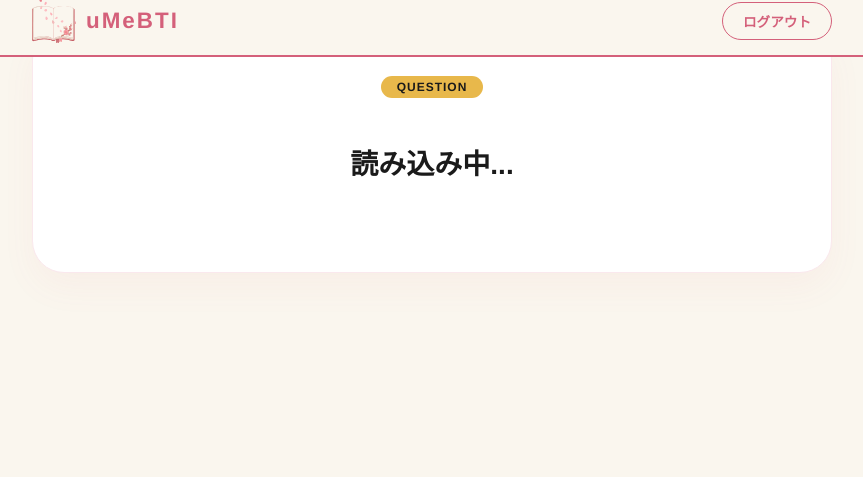
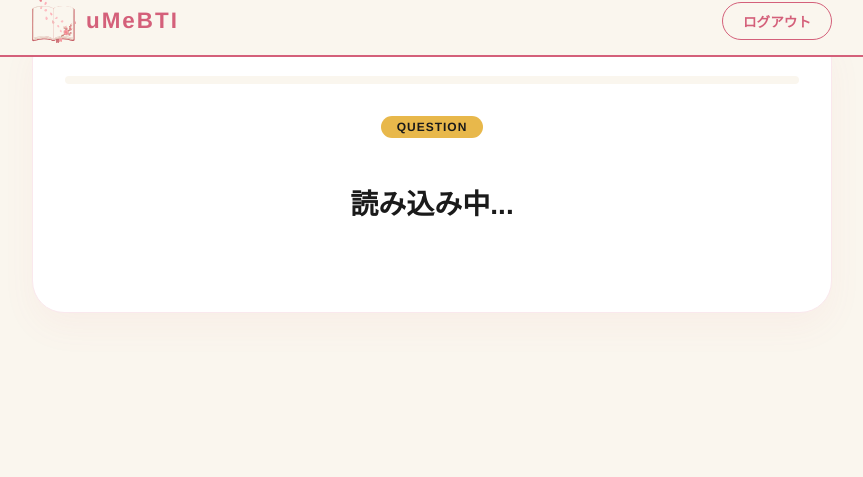
Before and after one commit to GDGoC-Japan-Hackathon/plum-ramen, a FastAPI app: page /answer-questions in a window 1280 px wide. Shown: the part 13-490 px from the top of the page, without its empty margins (208-1071 px from the left). Run offline with FastAPI, Linux system fonts and the light colour scheme; some libraries are stand-ins or nearby versions.

Commit message:
fix: 質問の回答の進捗をバーや数値で表示し、わかりやすくした

```diff
--- a/templates/answer_questions.html
+++ b/templates/answer_questions.html
@@ -6,6 +6,12 @@
     <main class="diary-page" style="max-width: 800px; margin: 0 auto;">
         <div id="questions-area"
             style="background: white; border-radius: 32px; padding: 48px 32px; box-shadow: 0 15px 35px rgba(212, 96, 122, 0.05); border: 1px solid #FAE8ED; text-align: center;">
+
+            <div
+                style="width: 100%; height: 8px; background: #FAF6EE; border-radius: 4px; margin-bottom: 32px; overflow: hidden;">
+                <div id="progress-bar"
+                    style="width: 0%; height: 100%; background: #D4607A; transition: width 0.3s ease;"></div>
+            </div>
 
             <div id="question-number"
                 style="display: inline-block; background: #E8B84B; color: #1A1A1A; padding: 4px 16px; border-radius: 20px; font-size: 0.75rem; font-weight: bold; letter-spacing: 1px; margin-bottom: 24px; text-transform: uppercase;">
@@ -92,17 +98,26 @@
         let currentIndex = 0;
         let answers = {};
 
+        // 1. 要素の取得を追加
+        const progressBarElement = document.getElementById("progress-bar");
+
+        // 2. renderQuestion関数を以下のように変更
         function renderQuestion() {
             const question = questions[currentIndex];
+            const totalQuestions = questions.length;
 
-            // 質問番号の更新 (例: QUESTION 01)
-            const qNum = (currentIndex + 1).toString().padStart(2, '0');
-            questionNumberElement.textContent = `QUESTION ${qNum}`;
+            // 進捗率の計算とバーの更新
+            const progressPercent = ((currentIndex + 1) / totalQuestions) * 100;
+            progressBarElement.style.width = `${progressPercent}%`;
+
+            // 質問番号の表示を「現在の数 / 全体の数」に変更
+            const qNum = currentIndex + 1;
+            questionNumberElement.textContent = `QUESTION ${qNum} / ${totalQuestions}`;
 
             // 質問文の更新
             questionTextElement.textContent = question.question_text;
 
-            // 選択肢ボタンの生成 (HTML構造を画像に合わせる)
+            // 選択肢ボタンの生成 (以下、既存コードと同じ)
             choicesAreaElement.innerHTML = `
                 <button class="choice-btn" id="choiceA">
                     <span class="choice-label">A</span>
@@ -153,8 +168,8 @@
                 // Bearerトークン取得(1時間の有効期限)
                 const idToken = await getIdToken();
 
-               // 送信中の表示
-               questionsAreaElement.innerHTML = "<p style='color:#D4607A; font-weight:bold;'>回答を送信しています...</p>";
+                // 送信中の表示
+                questionsAreaElement.innerHTML = "<p style='color:#D4607A; font-weight:bold;'>回答を送信しています...</p>";
 
                 const response = await fetch(`/api/diaries/${diaryId}/questions/answers`, {
                     method: "POST",
```
